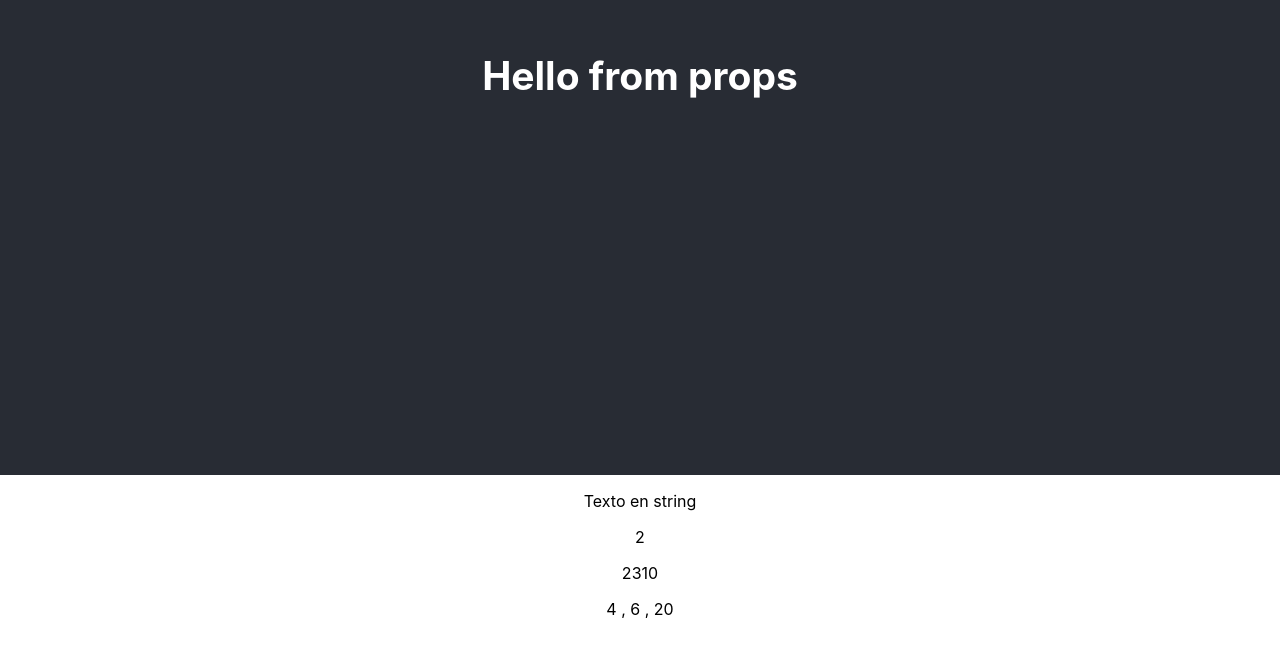
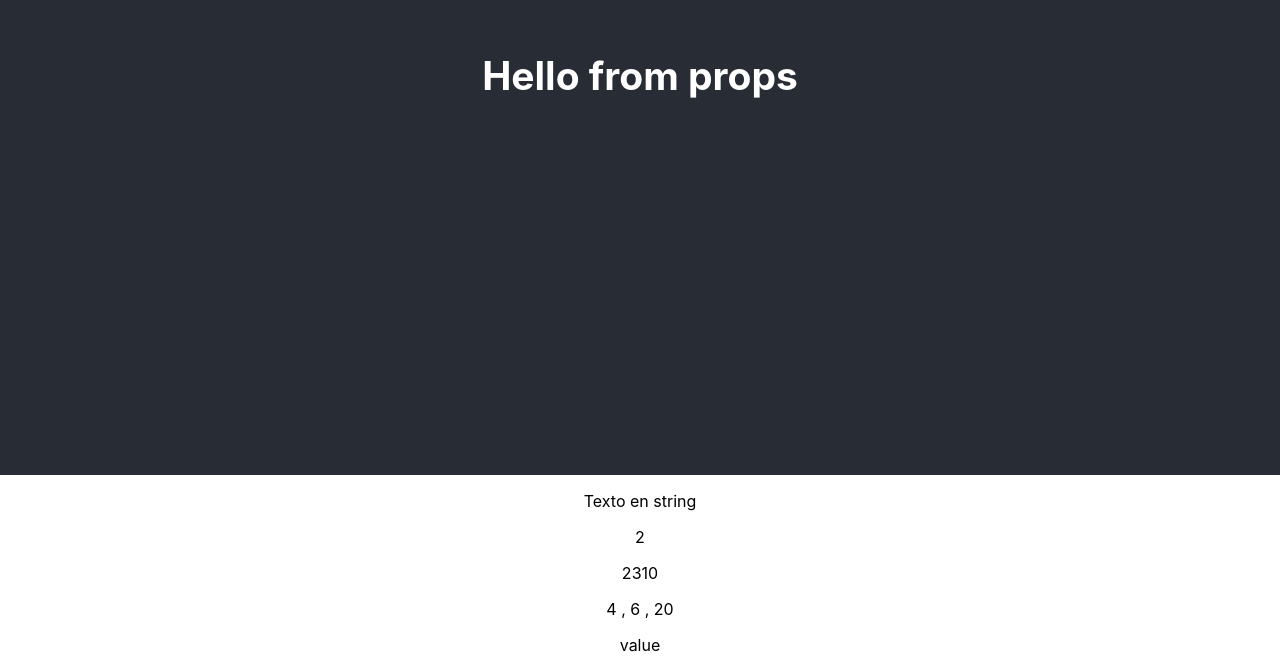
Before and after one commit to jimmy404/REACT-Udemy-Course, a React (Create React App) app: page / in a window 1280 px wide. Shown: the part 325-996 px from the top of the page. Before the commit the page ends 960 px from the top, so only its background shows below. Built offline with nearby package versions, Linux system fonts and the light colour scheme.

Commit message:
Adding object&key in our example - App.js

```diff
--- a/src/App.js
+++ b/src/App.js
@@ -26,6 +26,7 @@ class Text extends Component {
             <p>{this.props.number}</p>
             <p>{this.props.arrayOfNumbers}</p>
             <p>{mappedNumbers.join(' , ')}</p>
+            <p>{this.props.objectWithInfo.key}</p>
         </div>
     )
   }
@@ -41,6 +42,7 @@ class App extends Component{
         </div>
         <Text
           arrayOfNumbers={[2,3,10]}
+          objectWithInfo={{key: 'value', key2: 'otherValue'}}
           number={2}
           text='Texto en string'
           isActivated/>
```
